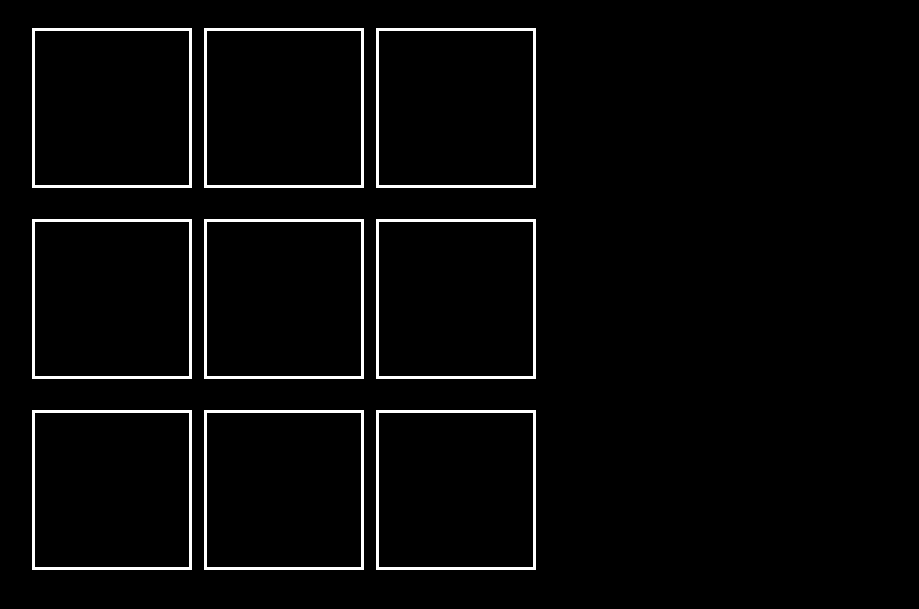
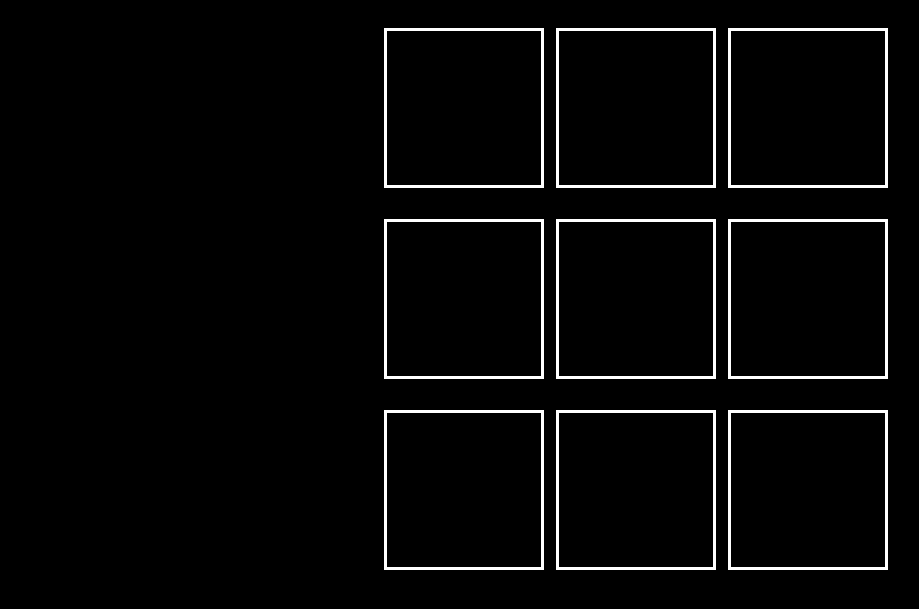
Before and after one commit to Ceilingsz/Basic-Tic-Tac-Toe-w-JS, a plain HTML site: page index.html in a window 1280 px wide. Shown: the part 61-670 px from the top of the page, without its empty margins (4-923 px from the left). Drawn offline with Linux system fonts and the light colour scheme.

Commit message:
Center Box

```diff
--- a/index.css
+++ b/index.css
@@ -26,3 +26,8 @@
     color : white;
     font-size: large;
 }
+
+.container {
+    display: flex;
+    justify-content: center;
+}
--- a/index.html
+++ b/index.html
@@ -14,6 +14,7 @@
 </style>
 <body>
     <h1 class="heading">Tic-Tac-Toe</h1>
+    <div class="container">
     <div class="table">
         <button class="box"></button>
         <button class="box"></button>
@@ -25,6 +26,7 @@
         <button class="box"></button>
         <button class="box"></button>
     </div>
+    </div>
     <h1 class="heading" id = "Winner"></h1>
     <script src="smth.js"></script>
 </body>
--- a/smth.js
+++ b/smth.js
@@ -77,6 +77,7 @@ for(let i = 0; i < buts.length; i++){
         if(u%2 === 0){
             buts[i].innerText = 'X';
             stat[i]=1;
+            buts[i].disabled = true;
             CheckWin();
         }
         else{
```
